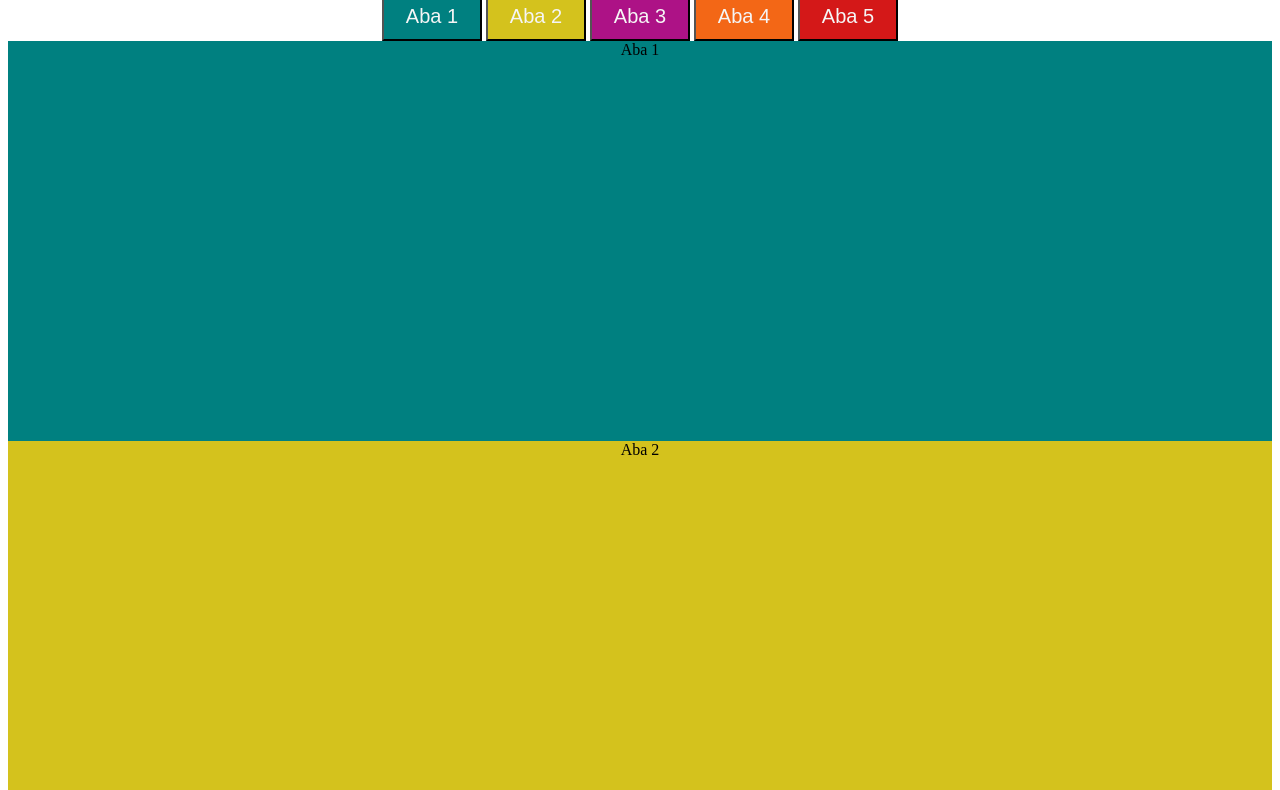
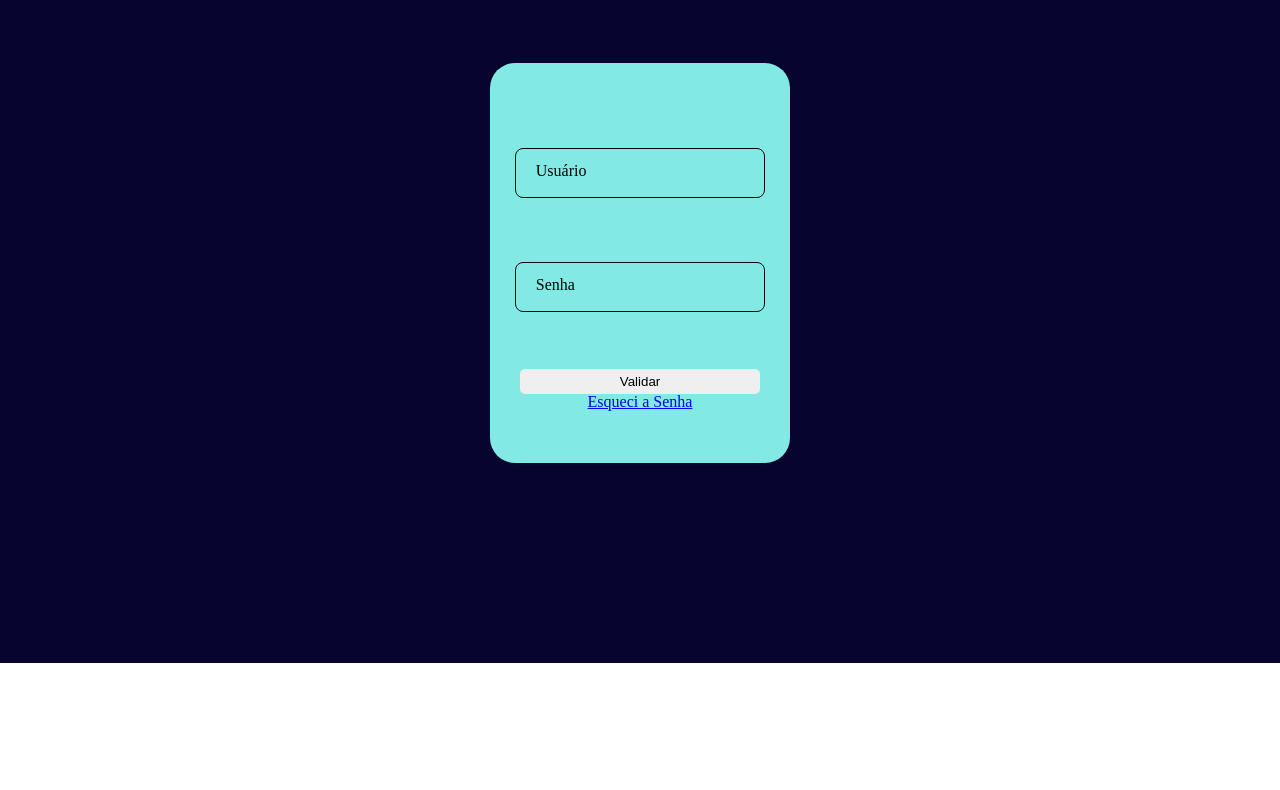
Before and after one commit to joaosilva2007/g243i1t, a plain HTML site: page index.html in a window 1280 px wide. Shown: the part 137-927 px from the top of the page. After the commit the page ends 800 px from the top, so only its background shows below. Drawn offline with Linux system fonts and the light colour scheme.

Commit message:
Add files via upload

```diff
--- a/index.html
+++ b/index.html
@@ -2,34 +2,31 @@
 <html lang="en">
 <head>
     <meta charset="UTF-8">
+    <meta http-equiv="X-UA-Compatible" content="IE=edge">
     <meta name="viewport" content="width=device-width, initial-scale=1.0">
-    <title>Document</title>
-    <script src="./script/script.js"></script>
-    <link rel="stylesheet" href="./estilo/basico.css">
+    <title>Cápsula do Tempo</title>
+    <link rel="stylesheet" href="./style/login.css">
+    <script src="./script/login.js" defer></script>
 </head>
 <body>
-    <header class="barra">
-        <span class="mobile">Mobile</span>
-        <span class="tablet">Tablet</span>
-        <span class="desktop">Desktop</span>
-    </header>
-     <section class="conteudo">
-        <div class="botoes">
-        <button class="btn" id="btn1" onclick="abrir_aba(1)">Aba 1</button>
-        <button class="btn" id="btn2" onclick="abrir_aba(2)">Aba 2</button>
-        <button class="btn" id="btn3" onclick="abrir_aba(3)">Aba 3</button>
-        <button class="btn" id="btn4" onclick="abrir_aba(4)">Aba 4</button>
-        <button class="btn" id="btn5" onclick="abrir_aba(5)">Aba 5</button>
-    </div>
-    <div class="abas">
-        <div class="aba" id="aba1">Aba 1</div>
-        <div class="aba" id="aba2">Aba 2</div>
-        <div class="aba" id="aba3">Aba 3</div>
-        <div class="aba" id="aba4">Aba 4</div>
-        <div class="aba" id="aba5">Aba 5</div>
-    </div>
-     </section>
+    <section class="pagina-login">
+        <div class="login">
+            <form class="form-login">
 
+                <div class="campo-input">
+                <input type="text" name="usuario" id="usuario" required>
+                <label for="usuario">Usuário</label>
+            </div>
 
+            <div class="campo-input">
+            <input type="password" name="senha" id="senha" required>
+                <label for="senha">Senha</label>
+            </div>
+
+                <button id="btnLogin" type="submit">Validar</button>
+                <a href="esqueci.html">Esqueci a Senha</a>
+            </form>
+        </div>
+    </section>
 </body>
 </html>
--- /dev/null
+++ b/script/login.js
@@ -0,0 +1,29 @@
+const btnLogin = document.querySelector("#btnLogin");
+const inputUsuario = document.querySelector("#usuario");
+const inputSenha = document.querySelector("#senha");
+let usuarioLogado = null;
+
+(()=>{
+    usuarioLogado = localStorage.getItem("usuario");
+    if(usuarioLogado){
+        window.location.href = "/tmp/guest-o3xyuc/Downloads/g243i2t-main/index.html";
+    }
+})();
+
+btnLogin.onclick = (e) =>{
+
+    e.preventDefault();
+
+    let usuario = inputUsuario.value;
+    let senha = inputSenha.value;
+    if(usuario){
+        if(usuario === "ezequiel"){
+            if(senha === "oinsi"){
+                localStorage.setItem("usuario",usuario);
+                window.location.href = "/tmp/guest-o3xyuc/Downloads/g243i2t-main/logado.html";
+            }
+        }else{
+            inputUsuario.focus();
+        }
+    }
+}
--- /dev/null
+++ b/style/login.css
@@ -0,0 +1,72 @@
+@import url(reset.css);
+@import url(padrao.css);
+
+.pagina-login {
+    background-color: rgb(8, 4, 48)
+}
+.login {
+    width: 100vw;
+    height: 100vh;
+    display: flex;
+    align-items: center;
+    justify-content: center;
+}
+.form-login {
+    background-color: rgb(131, 233, 228);
+    width: 300px;
+    height: 400px;
+    display: flex;
+    flex-direction: column;
+    align-items: center;
+    justify-content: center;
+    border-radius: 25px;
+}
+
+.form-login button {
+    margin-top: 25px;
+    width: 80%;
+    padding: 5px;
+    border-radius: 5px;
+    border: none;
+}
+.form-login label {
+    display: flex;
+}
+.campo-input{
+    width: 250px;
+    height: 50px;
+    position: relative;
+    margin: 2rem 0;
+}
+.campo-input input{
+    position: absolute;
+    inset: 0;
+    background-color: transparent;
+    padding: 0 1rem;
+    font-size: 1rem;
+    outline: none;
+    border: 1px solid  rgb(10, 10, 10);
+    border-radius: .5rem;
+    color:  rgb(0, 0, 0);
+}
+.campo-input label{
+    position: absolute;
+    top: 40%;
+    left: 1rem;
+    transform: translateY(-30%);
+    color: rgb(3, 3, 3);
+    pointer-events: none;
+    padding: 0 .3rem;
+    background-color: rgb(131, 233, 228);
+    transition: 200ms ease-in-out top,
+                200ms ease-in-out font-size,
+                200ms ease-in-out font-color;
+}
+
+.campo-input input:focus + label,
+.campo-input input:valid + label{
+    top: -2px;
+    font-size: .8rem;
+    color: rgb(0, 0, 0);
+
+}
--- /dev/null
+++ b/style/padrao.css
@@ -0,0 +1,6 @@
+.root {
+    --fundoLogin : rgb(10, 10, 10);
+    --corfundoLogin :  rgb(10, 10, 10);
+    --btnSistema : rgb(34, 243, 226);
+    --corFonteBotao : black;
+}
--- /dev/null
+++ b/style/reset.css
@@ -0,0 +1,48 @@
+/* http://meyerweb.com/eric/tools/css/reset/
+   v2.0 | 20110126
+   License: none (public domain)
+*/
+
+html, body, div, span, applet, object, iframe,
+h1, h2, h3, h4, h5, h6, p, blockquote, pre,
+a, abbr, acronym, address, big, cite, code,
+del, dfn, em, img, ins, kbd, q, s, samp,
+small, strike, strong, sub, sup, tt, var,
+b, u, i, center,
+dl, dt, dd, ol, ul, li,
+fieldset, form, label, legend,
+table, caption, tbody, tfoot, thead, tr, th, td,
+article, aside, canvas, details, embed,
+figure, figcaption, footer, header, hgroup,
+menu, nav, output, ruby, section, summary,
+time, mark, audio, video {
+	margin: 0;
+	padding: 0;
+	border: 0;
+	font-size: 100%;
+	font: inherit;
+	vertical-align: baseline;
+}
+/* HTML5 display-role reset for older browsers */
+article, aside, details, figcaption, figure,
+footer, header, hgroup, menu, nav, section {
+	display: block;
+}
+body {
+	line-height: 1;
+}
+ol, ul {
+	list-style: none;
+}
+blockquote, q {
+	quotes: none;
+}
+blockquote:before, blockquote:after,
+q:before, q:after {
+	content: '';
+	content: none;
+}
+table {
+	border-collapse: collapse;
+	border-spacing: 0;
+}
```
